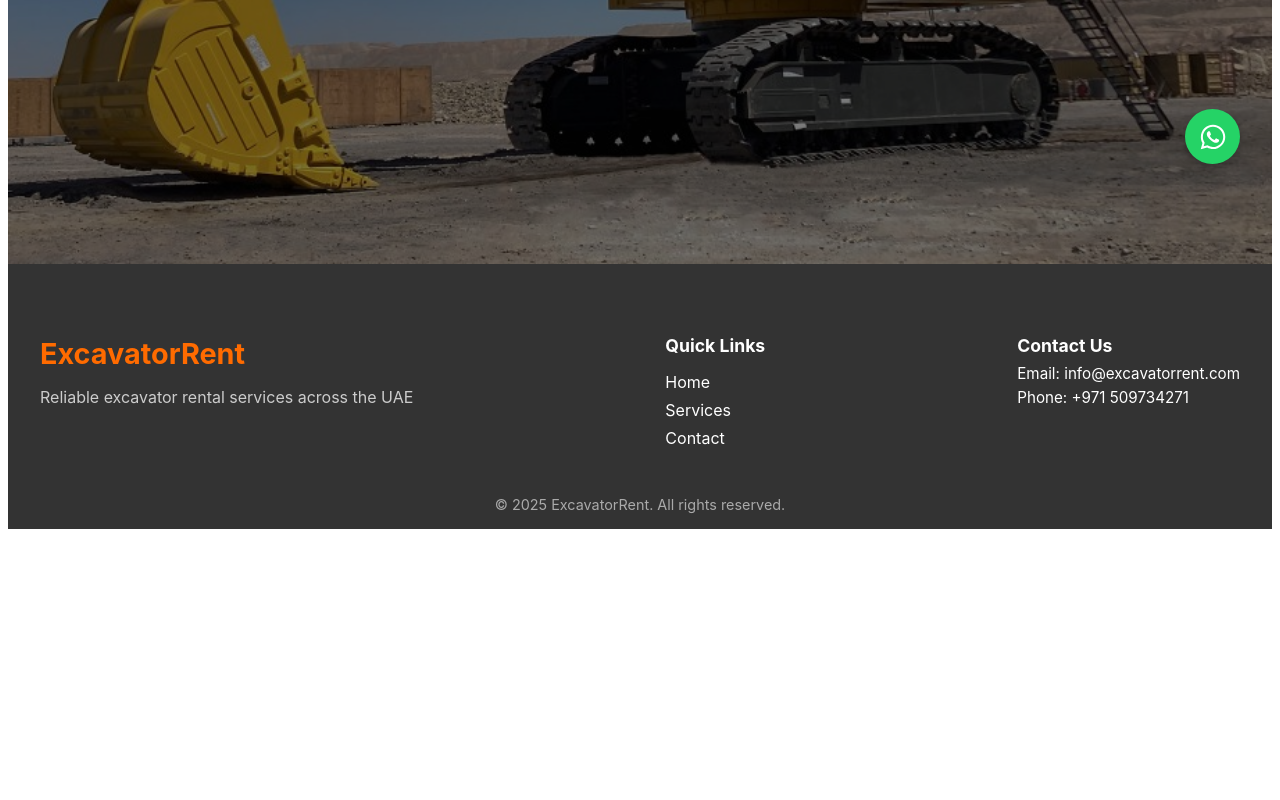
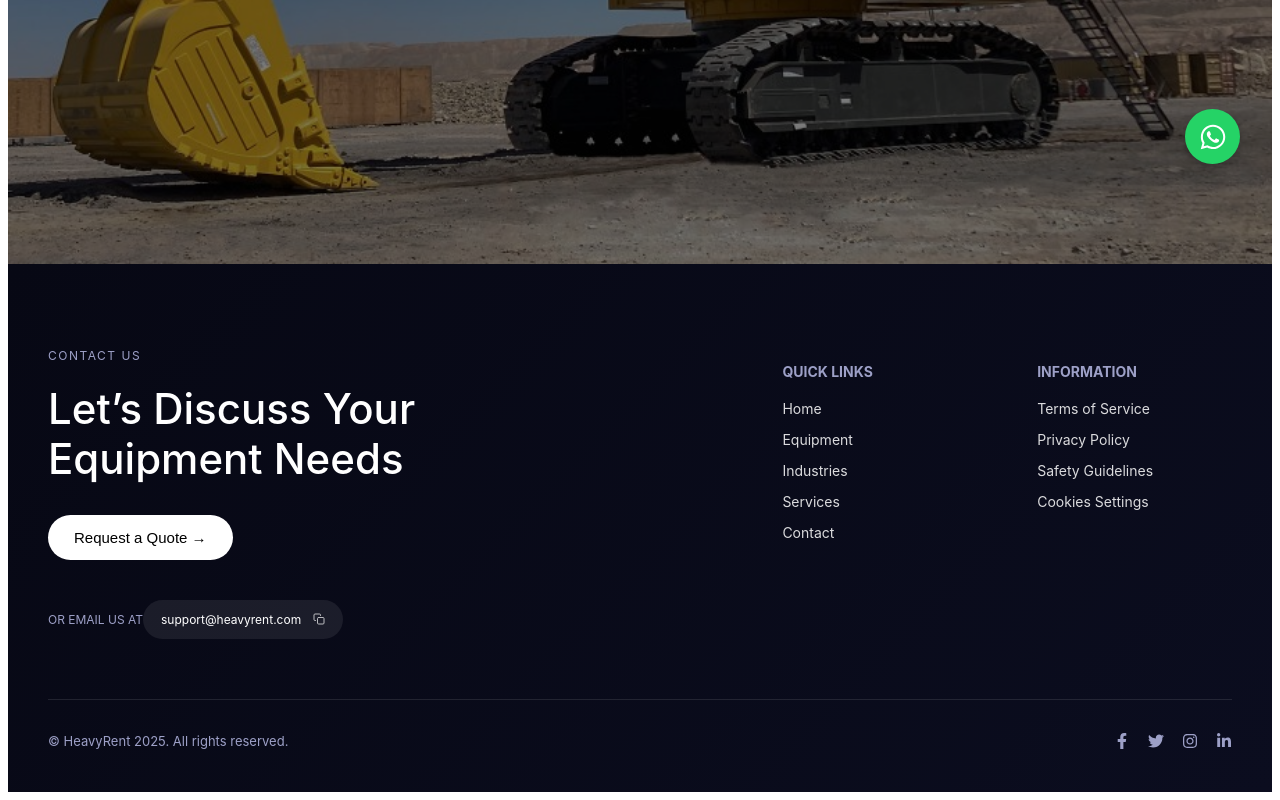
Before and after one commit to geekyneha/mach-hire-dxb, a React (Vite) app: page / in a window 1280 px wide. Shown: the part 616-1416 px from the top of the page. Before the commit the page ends 1153 px from the top, so only its background shows below. Built offline with nearby package versions, Linux system fonts and the light colour scheme.

Commit message:
feat: create footer with contact details and quick links

```diff
--- a/src/components/Footer/Footer.jsx
+++ b/src/components/Footer/Footer.jsx
@@ -1,39 +1,77 @@
-import React from "react";
 import styles from "./Footer.module.css";
+import {
+  FaFacebookF,
+  FaTwitter,
+  FaInstagram,
+  FaLinkedinIn,
+} from "react-icons/fa";
+import { FiCopy } from "react-icons/fi";
 
 const Footer = () => {
+  const copyEmail = () => {
+    navigator.clipboard.writeText("support@heavyrent.com");
+  };
+
   return (
     <footer className={styles.footer}>
-      <div className={styles.content}>
-        <div className={styles.brand}>
-          <h2>ExcavatorRent</h2>
-          <p>Reliable excavator rental services across the UAE</p>
+      <div className={styles.container}>
+        {/* Left */}
+        <div className={styles.left}>
+          <span className={styles.label}>CONTACT US</span>
+          <h2>
+            Let’s Discuss Your <br /> Equipment Needs
+          </h2>
+
+          <button className={styles.cta}>Request a Quote →</button>
+
+          <div className={styles.emailBlock}>
+            <span>OR EMAIL US AT</span>
+            <div className={styles.email}>
+              support@heavyrent.com
+              <FiCopy
+                className={styles.copy}
+                onClick={copyEmail}
+                title="Copy email"
+              />
+            </div>
+          </div>
         </div>
 
+        {/* Right */}
         <div className={styles.links}>
-          <h4>Quick Links</h4>
-          <ul>
-            <li>
-              <a href="#home">Home</a>
-            </li>
-            <li>
-              <a href="#services">Services</a>
-            </li>
-            <li>
-              <a href="#contact">Contact</a>
-            </li>
-          </ul>
-        </div>
+          <div>
+            <h4>QUICK LINKS</h4>
+            <ul>
+              <li>Home</li>
+              <li>Equipment</li>
+              <li>Industries</li>
+              <li>Services</li>
+              <li>Contact</li>
+            </ul>
+          </div>
 
-        <div className={styles.contact}>
-          <h4>Contact Us</h4>
-          <p>Email: info@excavatorrent.com</p>
-          <p>Phone: +971 509734271</p>
+          <div>
+            <h4>INFORMATION</h4>
+            <ul>
+              <li>Terms of Service</li>
+              <li>Privacy Policy</li>
+              <li>Safety Guidelines</li>
+              <li>Cookies Settings</li>
+            </ul>
+          </div>
         </div>
       </div>
 
-      <div className={styles.copy}>
-        &copy; {new Date().getFullYear()} ExcavatorRent. All rights reserved.
+      {/* Bottom */}
+      <div className={styles.bottom}>
+        <p>© HeavyRent 2025. All rights reserved.</p>
+
+        <div className={styles.socials}>
+          <FaFacebookF />
+          <FaTwitter />
+          <FaInstagram />
+          <FaLinkedinIn />
+        </div>
       </div>
     </footer>
   );
--- a/src/components/Footer/Footer.module.css
+++ b/src/components/Footer/Footer.module.css
@@ -1,37 +1,85 @@
 .footer {
-  background-color: #333;
+  background: linear-gradient(135deg, #070814, #0b0d1f);
   color: #fff;
-  padding: 3rem 2rem 1rem;
-  display: flex;
-  flex-direction: column;
-  align-items: center;
+  padding: 80px 40px 30px;
 }
 
-.content {
-  display: flex;
-  justify-content: space-between;
-  width: 100%;
+/* Layout */
+.container {
   max-width: 1200px;
-  margin-bottom: 2rem;
-  flex-wrap: wrap;
-  gap: 2rem;
+  margin: auto;
+  display: grid;
+  grid-template-columns: 1.5fr 1fr;
+  gap: 60px;
 }
 
-.brand h2 {
-  font-size: 1.8rem;
-  color: #ff6b00;
-  margin-bottom: 0.5rem;
+/* Left */
+.label {
+  font-size: 12px;
+  letter-spacing: 1.5px;
+  color: #9da0c7;
 }
 
-.brand p {
-  font-size: 1rem;
-  color: #ccc;
+.left h2 {
+  font-size: 42px;
+  font-weight: 500;
+  line-height: 1.2;
+  margin: 20px 0 30px;
 }
 
-.links h4,
-.contact h4 {
-  margin-bottom: 0.5rem;
-  font-size: 1.1rem;
+.cta {
+  background: #ffffff;
+  color: #000;
+  padding: 14px 26px;
+  border-radius: 999px;
+  border: none;
+  font-size: 15px;
+  cursor: pointer;
+  transition: transform 0.3s ease;
+}
+
+.cta:hover {
+  transform: translateY(-3px);
+}
+
+.emailBlock {
+  margin-top: 30px;
+  font-size: 12px;
+  color: #9da0c7;
+}
+
+.email {
+  margin-top: 10px;
+  background: rgba(255, 255, 255, 0.08);
+  padding: 12px 18px;
+  border-radius: 999px;
+  display: inline-flex;
+  align-items: center;
+  gap: 12px;
+  color: #fff;
+}
+
+.copy {
+  cursor: pointer;
+  opacity: 0.7;
+  transition: opacity 0.3s;
+}
+
+.copy:hover {
+  opacity: 1;
+}
+
+/* Right */
+.links {
+  display: grid;
+  grid-template-columns: 1fr 1fr;
+  gap: 60px;
+}
+
+.links h4 {
+  font-size: 14px;
+  color: #9da0c7;
+  margin-bottom: 20px;
 }
 
 .links ul {
@@ -40,39 +88,63 @@
 }
 
 .links li {
-  margin-bottom: 0.5rem;
+  margin-bottom: 14px;
+  font-size: 14px;
+  cursor: pointer;
+  opacity: 0.85;
+  transition: opacity 0.3s;
 }
 
-.links a {
-  color: #fff;
-  text-decoration: none;
-  transition: color 0.3s ease;
+.links li:hover {
+  opacity: 1;
 }
 
-.links a:hover {
-  color: #ff6b00;
+/* Bottom */
+.bottom {
+  max-width: 1200px;
+  margin: 60px auto 0;
+  padding-top: 20px;
+  border-top: 1px solid rgba(255, 255, 255, 0.1);
+  display: flex;
+  justify-content: space-between;
+  align-items: center;
+  font-size: 13px;
+  color: #9da0c7;
 }
 
-.contact p {
-  margin: 0.3rem 0;
-  font-size: 0.95rem;
+.socials {
+  display: flex;
+  gap: 18px;
 }
 
-.copy {
-  font-size: 0.9rem;
-  color: #aaa;
-  text-align: center;
+.socials svg {
+  cursor: pointer;
+  font-size: 16px;
+  transition: color 0.3s;
+}
+
+.socials svg:hover {
+  color: #ffffff;
 }
 
 /* Responsive */
-@media (max-width: 768px) {
-  .content {
+@media (max-width: 900px) {
+  .container {
+    grid-template-columns: 1fr;
+  }
+
+  .left h2 {
+    font-size: 32px;
+  }
+
+  .links {
+    grid-template-columns: 1fr;
+    gap: 40px;
+  }
+
+  .bottom {
     flex-direction: column;
-    align-items: center;
+    gap: 16px;
     text-align: center;
   }
-
-  .links ul {
-    padding: 0;
-  }
 }
```
